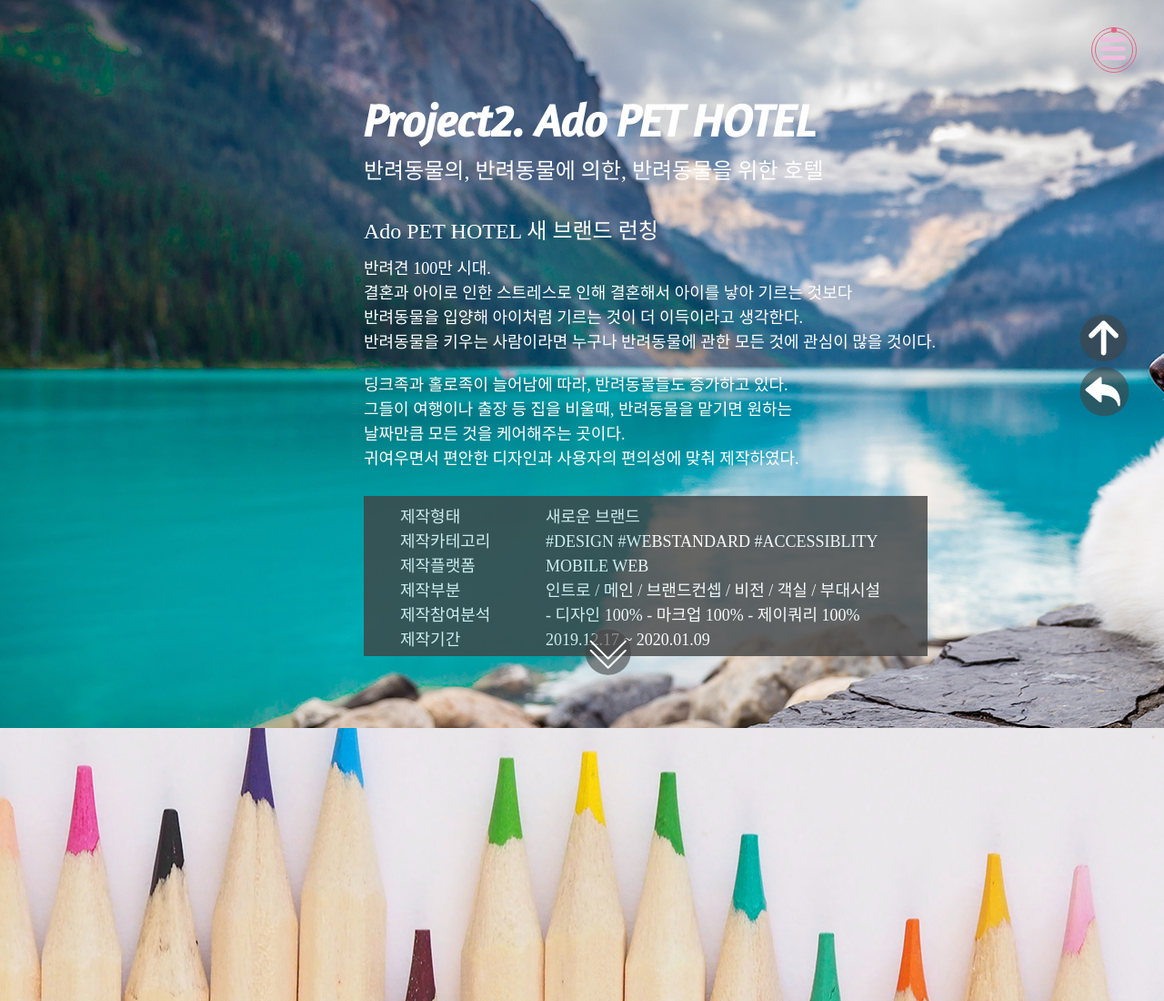
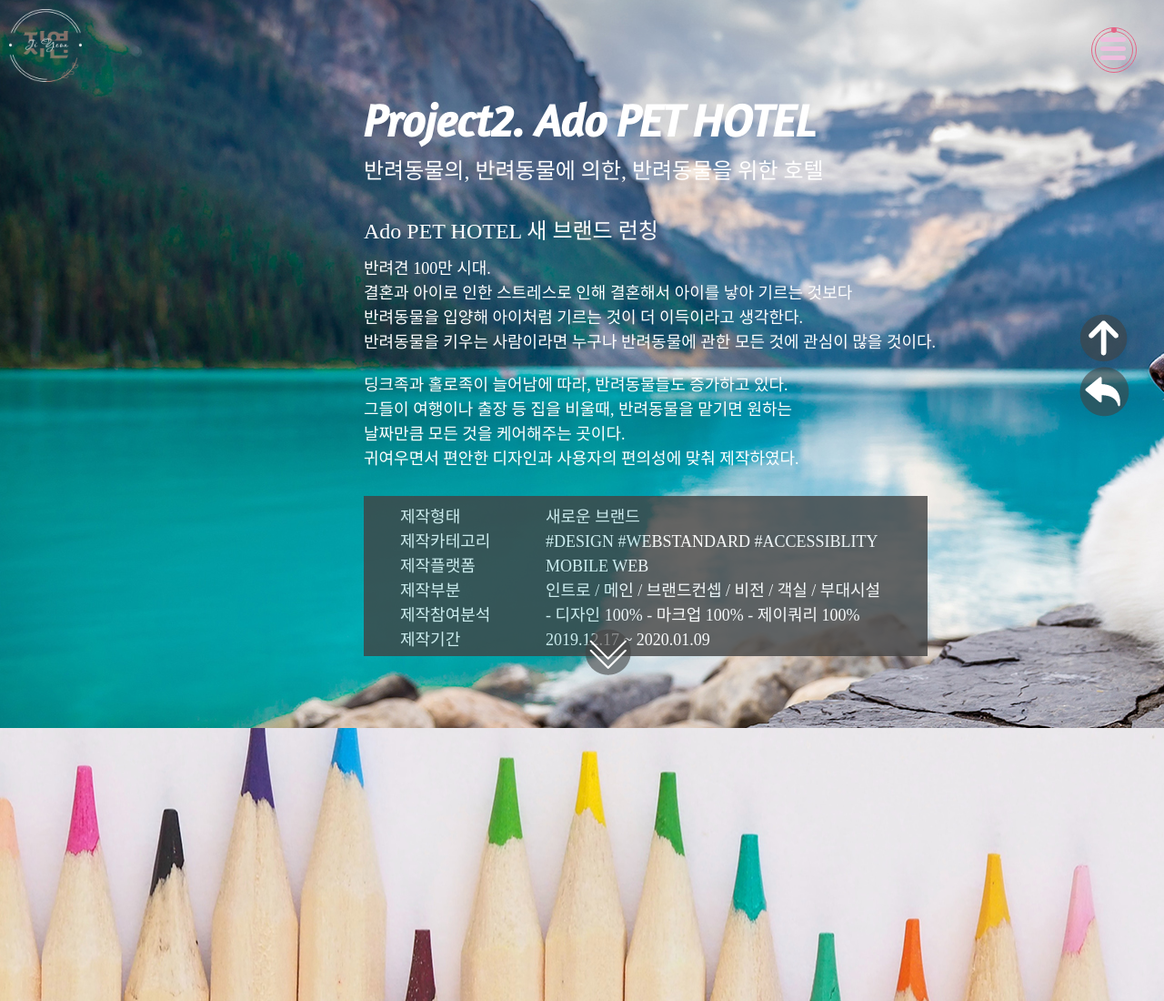
Before and after one commit to jiyeooony/PORTFOLIO, a plain HTML site: page project2.html in a window 1280 px wide. Shown: the top 1100 px of the page at 91% size. Drawn offline with Linux system fonts and the light colour scheme; a web font is replaced by a local one.

Commit message:
20200322 upload

```diff
--- a/assets/css/portfolio.css
+++ b/assets/css/portfolio.css
@@ -73,9 +73,8 @@ aside{outline: 0;border: 0;font-weight: inherit;font-family: inherit;vertical-al
 body{font-family: playB, Martina, amaR, "나무고딕", "NamuG";font-size: 18px;color: #ffffff;line-height: 18px;min-width: 1680px;}
 
 #header{position: fixed;top: 0;left: 0;width: 100%;height: 80px;z-index: 500;}
-.logo{top: 5px;left: 5px;}
-.logo, .logo img{position: absolute;}
-.logo img{width: 85px;}
+.logo{margin: 10px;float: left;}
+.logo img{width: 80px;}
 
 .btn_menu{position: absolute;top: 34px;right: 34px;width: 40px;height: 40px;z-index: 1000;border-radius: 50%;border: 1px double #e46486;}
 .btn_menu:before{content: "";position: absolute;top: -5px;left: -5px;width: 48px;height: 48px;border: 1px solid #e46486;border-radius: 50%;}
--- a/project2.html
+++ b/project2.html
@@ -21,7 +21,11 @@
 </head>
 <body>
     <header id="header">
-        <h1 class="logo f_l"></h1>
+        <h1 class="logo">
+            <a href="index.html">
+                <img src="assets/images/total/logo.png" alt="PORTFOLIO">
+            </a>
+        </h1>
         <button class="btn_menu">
             <span class="sr-only">메뉴 열기</span>
             <span class="line top"></span>
```
Also changed, not shown: access.html (+1 -1 lines), index.html (+1 -1 lines), profile.html (+1 -1 lines), project.html (+1 -1 lines), project1.html (+5 -1 lines), visual.html (+1 -1 lines), web.html (+1 -1 lines).
